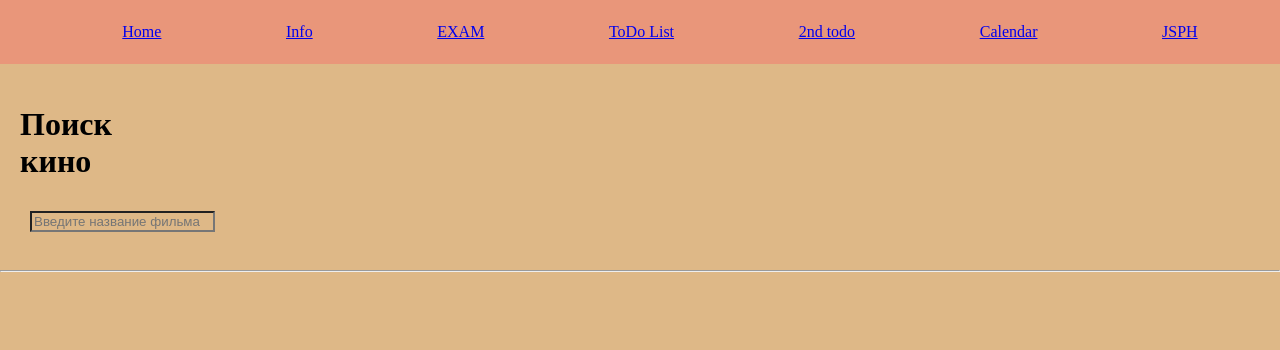
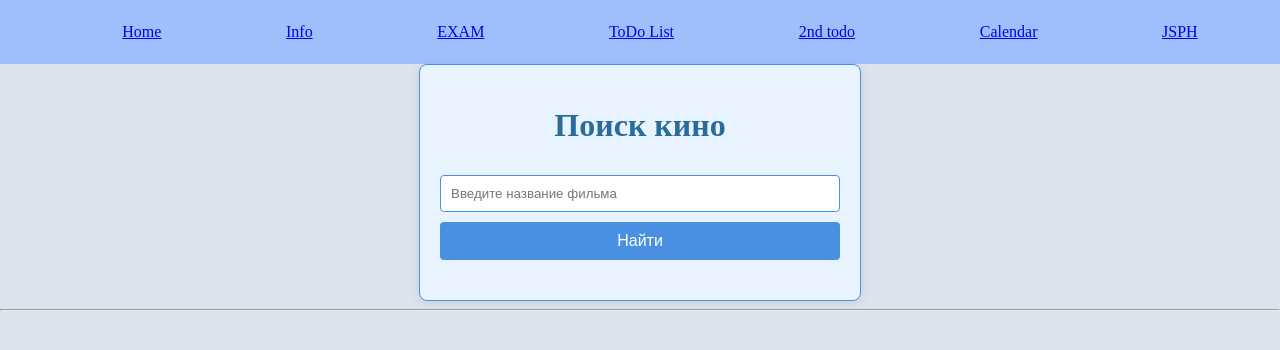
Before and after one commit to Kirillkirsh/p11-nextjs, a Next.js app: page /exam-page in a window 1280 px wide. Shown: the top 350 px of the page. Built offline with nearby package versions, Linux system fonts and the light colour scheme.

Commit message:
css + listener

```diff
--- /dev/null
+++ b/components/Exam/exam.module.css
@@ -0,0 +1,56 @@
+.container {
+    padding: 20px;
+    width: 400px;
+    margin: auto;
+    border: 1px solid #4a90e2;
+    border-radius: 8px;
+    box-shadow: 0 2px 10px rgba(0, 0, 0, 0.1);
+    background-color: #e7f4ff;
+}
+
+.styleH1 {
+    text-align: center;
+    color: #2a6b9a;
+}
+
+.inputMovie {
+    width: 100%;
+    padding: 10px;
+    margin: 10px 0;
+    border: 1px solid #4a90e2;
+    border-radius: 4px;
+    box-sizing: border-box;
+}
+
+.button {
+    width: 100%;
+    padding: 10px;
+    background-color: #4a90e2;
+    color: white;
+    border: none;
+    border-radius: 4px;
+    cursor: pointer;
+    font-size: 16px;
+}
+
+.button:hover {
+    background-color: #357ab8;
+}
+
+.listMovie {
+    margin-top: 20px;
+}
+
+.cardMovie {
+    margin: 10px 0;
+    padding: 10px;
+    border: 1px solid #90c4f4;
+    border-radius: 4px;
+    background-color: #f0f8ff;
+}
+
+.imgMovie {
+    width: 100px;
+    height: auto;
+    margin-top: 10px;
+}
--- a/components/Exam/index.jsx
+++ b/components/Exam/index.jsx
@@ -1,11 +1,11 @@
-import React, { useState, useEffect } from 'react';
+import { useState } from 'react';
+import classes from './exam.module.css';
 
 export default function ExamMovie() {
     const [request, setRequest] = useState('');
     const [movies, setMovies] = useState([]);
 
-    useEffect(() => {
-         async function fetchMovies(){
+    const fetchMovies = async (request) => {
         if (!request) {
             setMovies([]);
             return;
@@ -21,31 +21,32 @@ export default function ExamMovie() {
                 setMovies([]);
             }
         } catch (error) {
-                console.error('Error fetching the movies:', error);
+            console.error('Ошибка :', error);
         }
     };
 
-        fetchMovies();
-    }, [request]);
+    const searchButton = () => {
+        fetchMovies(request);
+    };
 
     return (
-        <div style={{ padding: '20px', width:'100px' }}>
-            <h1>Поиск кино</h1>
-            <input value={request} onChange={(e) => setRequest(e.target.value)} placeholder="Введите название фильма"/>
-            <div>
-                {movies.map(movie => (<MovieCard  movie={movie} />))}
+        <div className={classes.container}>
+            <h1 className={classes.styleH1}>Поиск кино</h1>
+            <input value={request} onChange={event => setRequest(event.target.value)}  placeholder="Введите название фильма" className={classes.inputMovie}/>
+            <button onClick={searchButton} className={classes.button}>Найти</button>
+            <div className={classes.listMovie}>
+                {movies.map(movie => (<MovieCard key={movie.imdbID} movie={movie} />))}
             </div>
         </div>
     );
 }
 
-
 function MovieCard({ movie }) {
     return (
-        <fieldset style={{ margin: '10px 0',  }}>
+        <fieldset className={classes.cardMovie}>
             <h2>{movie.Title}</h2>
             <p>{movie.Year}</p>
-            {movie.Poster && <img src={movie.Poster} style={{ width: '100px' }} />}
+            {movie.Poster && <img src={movie.Poster} className={classes.imgMovie} />}
         </fieldset>
     );
 }
--- a/components/Header.module.css
+++ b/components/Header.module.css
@@ -1,6 +1,6 @@
 .header{
     padding: 20px;
-    background-color: darksalmon;
+    background-color: #9dc0fc;
     & ul {
         margin: 0;
         list-style-type: none;
--- a/global.css
+++ b/global.css
@@ -1,5 +1,5 @@
 body{
-    background-color: burlywood;
+    background-color: #dde3ed;
     margin: 0;
 
 }
@@ -24,10 +24,7 @@ footer{
         }
     }
 }
-input{
-    background-color: burlywood;
-    margin: 10px;
-}
+
 
 td{
     padding-left: 10px;
```
Lines whose indentation alone changed are shown as unchanged.
